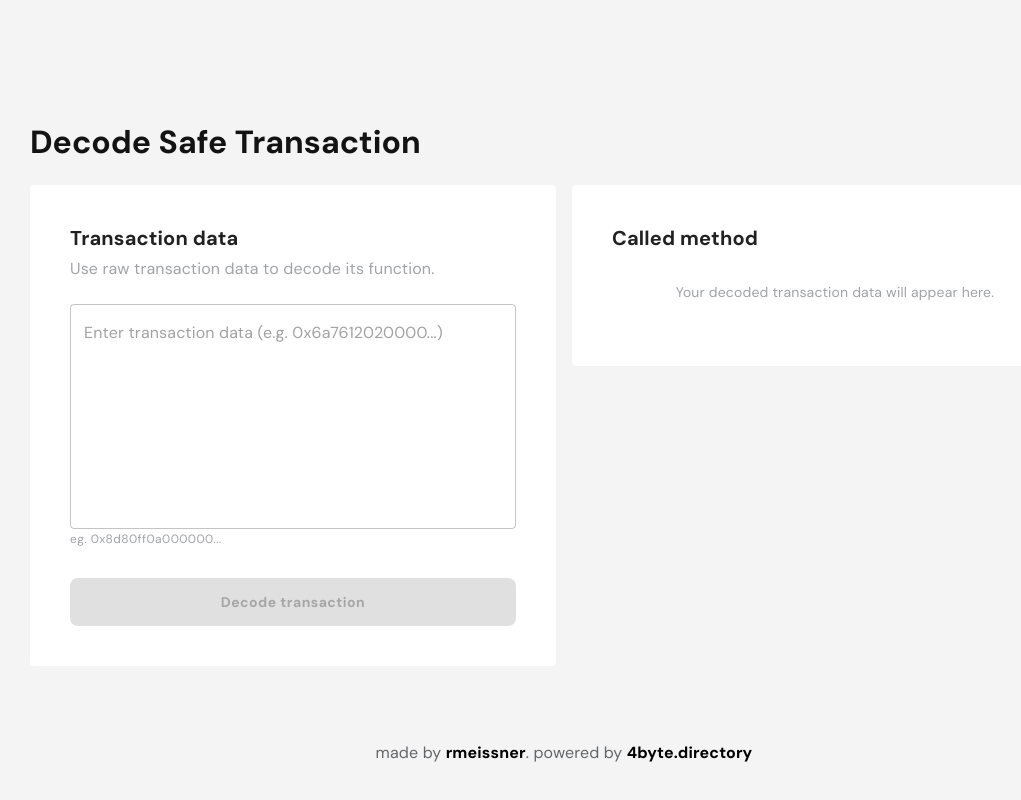
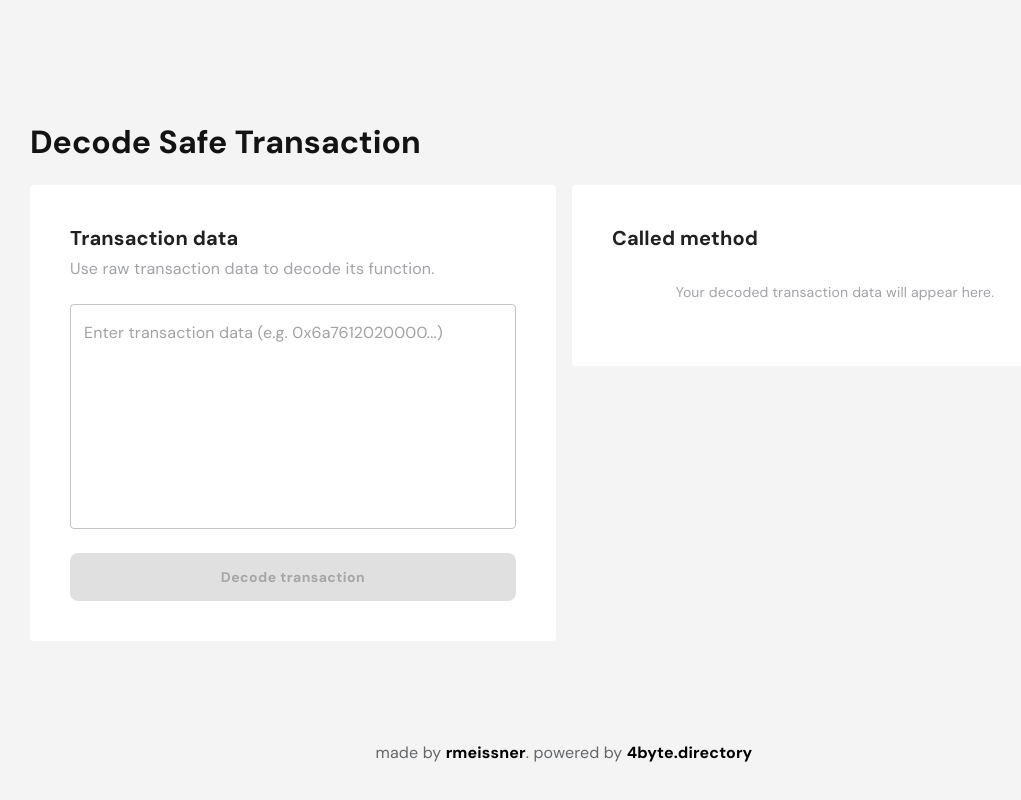
Before and after one commit to 5afe/transaction-decoder, a Next.js app: page / in a window 1280 px wide. Shown: the whole page, without its empty margins (76-1097 px from the left). Built offline with nearby package versions, Linux system fonts and the light colour scheme.

Commit message:
fix: remove helper below input field

```diff
--- a/src/components/App/App.tsx
+++ b/src/components/App/App.tsx
@@ -17,7 +17,6 @@ import {
   StyledBox,
   TransactionDataSubtitle,
   TransactionDataContainer,
-  TransactionInputSubtitle,
   TransactionInputContainer,
   ButtonContainer,
   DecodeButton,
@@ -93,9 +92,6 @@ function App() {
                     value={txData}
                     onChange={(e) => setTxData(e.target.value)}
                   />
-                  <TransactionInputSubtitle variant="body1" gutterBottom>
-                    eg. 0x8d80ff0a000000...
-                  </TransactionInputSubtitle>
                 </TransactionInputContainer>
                 <ButtonContainer>
                   <DecodeButton
--- a/src/components/App/styles.ts
+++ b/src/components/App/styles.ts
@@ -85,16 +85,6 @@ export const TransactionDataContainer = styled(Box)(() => ({
     marginBottom: 'var(--space-6)'
 }));
 
-export const TransactionInputSubtitle = styled(Typography)(() => ({
-    fontFamily: 'DM Sans',
-    fontWeight: 400,
-    fontSize: '12px',
-    lineHeight: '20px',
-    letterSpacing: '0.4px',
-    color: 'var(--text-secondary-color)',
-    verticalAlign: 'middle'
-}));
-
 export const TransactionInputContainer = styled(Box)(() => ({
     display: 'flex',
     flexDirection: 'column',
```
